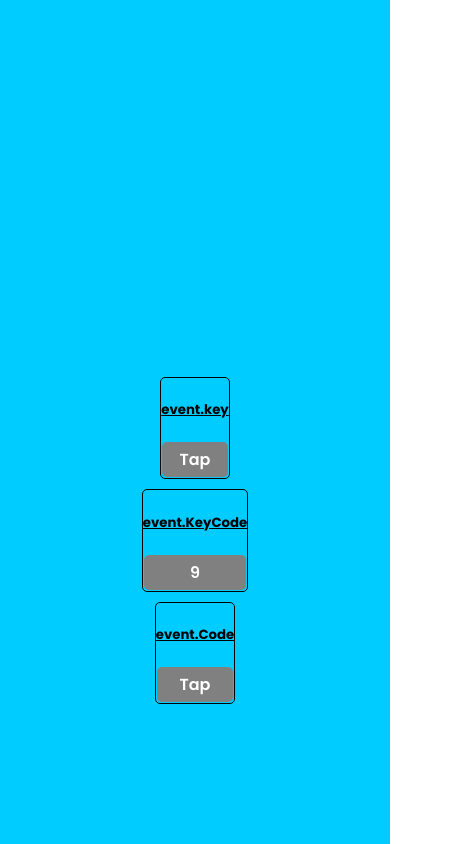
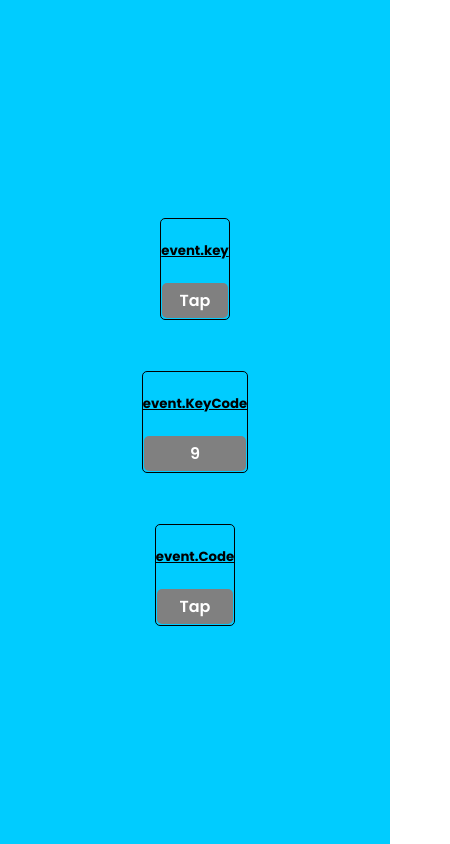
Before and after one commit to Ameer2000Mzori/Event-Key-Codes, a website built with webpack: page src/index.html in a window 390 px wide. Shown: the whole page, 450 px wide, since content can reach past the window. Built offline with nearby package versions, Linux system fonts and the light colour scheme.

Commit message:
bug fix / added images / fixed linters errors

```diff
--- a/src/style.scss
+++ b/src/style.scss
@@ -63,6 +63,9 @@ body {
   @media screen and (max-width: 769px) {
     .key-Wrapper {
       flex-direction: column;
+      padding: 0;
+      width: 200px;
+      height: 500px;
       justify-content: space-evenly;
       background-color: transparent;
     }
```
Also changed, not shown: sample/1.png (added), sample/2.png (added), src/style.css, 1 other file.
